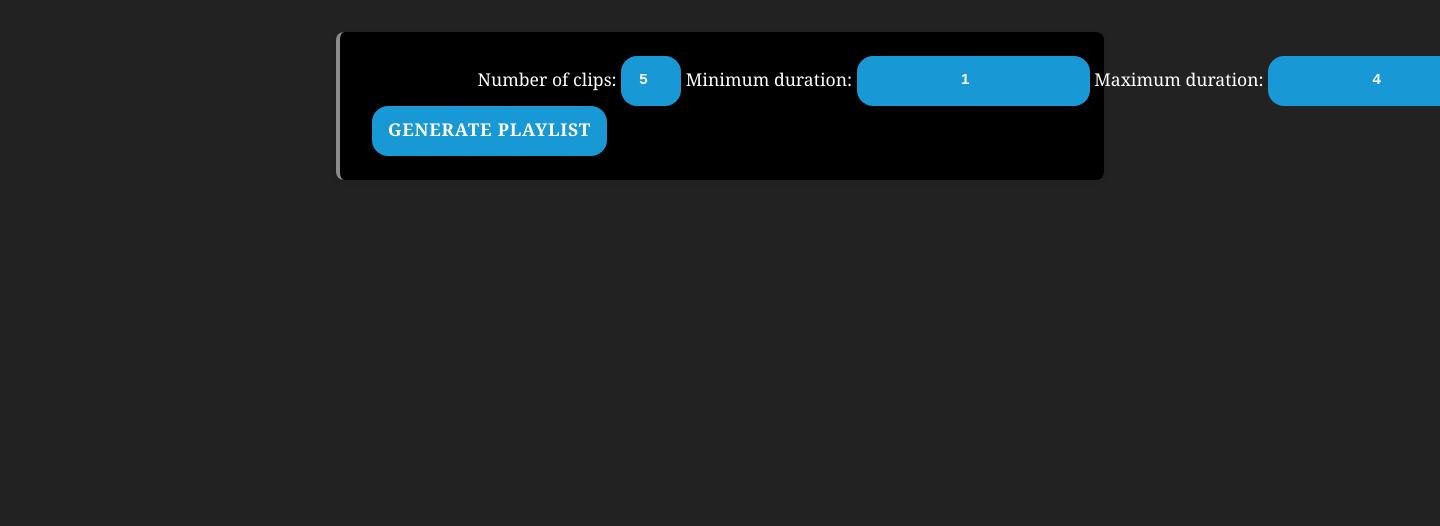
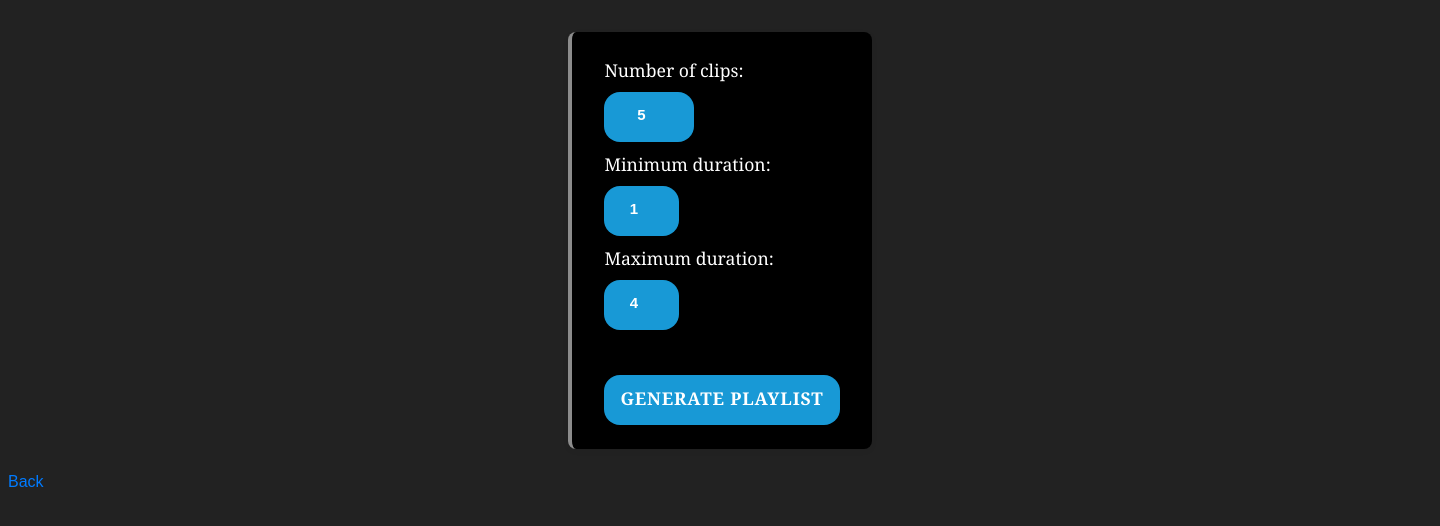
Before and after one commit to marq4/RandomVideoClipGeneratorCloudService, a PHP site: page /generate_playlist.html in a window 1440 px wide; the page is wider, and only the part inside the window is pictured. Shown: the top 526 px of that part. Run offline with PHP 8.4, Linux system fonts and the light colour scheme.

Commit message:
Serverless complete.

```diff
--- a/generate_playlist.html
+++ b/generate_playlist.html
@@ -10,9 +10,9 @@
     <label for="num_clips" id="numclips">Number of clips:</label>
     <input type="number" name="num_clips" id="clipsin" value="5" />
     <label for="min_duration">Minimum duration:</label>
-    <input type="number" name="min_duration" value="1" />
+    <input type="number" name="min_duration" value="1" id="mindur" />
     <label for="max_duration">Maximum duration:</label>
-    <input type="number" name="max_duration" value="4" />
+    <input type="number" name="max_duration" value="4" id="maxdur" />
     <br />
     <button id="generatebutton" @click="generatePlaylist" class="actual-button">
       Generate Playlist
@@ -50,6 +50,16 @@
                 if (!response.ok) {
                       throw new Error(`Request failed: ${response.status}`);
                 }
+
+                const data = await response.json();
+                // Trigger download:
+                const link = document.createElement("a");
+                link.href = data.download_url;
+                link.download = "clips.xspf";
+                document.body.appendChild(link);
+                link.click();
+                document.body.removeChild(link);
+
           } catch (err) {
                 console.error("Error generating playlist:", err);
                 alert("Failed to generate playlist.");
@@ -57,5 +67,7 @@
     });
   </script>
 
+  <a href="javascript:history.go(-1)">Back</a>
+
 </body>
 </html>
--- a/index.html
+++ b/index.html
@@ -25,7 +25,7 @@
 	  <li>Contact me if you don't see this: <code>Script complete.</code></li>
 	</ol>
       <li>Upload <code>list_videos.txt</code> bellow (Browse + Upload).</li>
-      <li>After uploading your list of videos, click the <code>Generate &amp; Download Playlist</code> button.</li>
+      <li>After uploading your list of videos, click the <code>Generate Playlist</code> button in the next page.</li>
       <li>When you double-click the downloaded playlist, your video clips will appear on VLC media player. Press <code>f</code> key to toggle full-screen.</li>
     </ol>
   </div>
@@ -36,7 +36,7 @@
       <input type="file" @change="onFileChange" accept="text/plain" />
     </div>
     <div v-else>
-      <button v-if="!uploadURL" @click="uploadFile" class="actual-button">
+      <button v-if="!uploadURL" @click="uploadFile" class="actual-button" id="upload">
         Upload
       </button>
     </div>
--- a/styles.css
+++ b/styles.css
@@ -233,10 +233,6 @@ h1 {
 
 @keyframes shimmer { to { background-position: 100% } }
 
-#numclips {
-	padding-left: 6em;
-}
-
 #clipsin {
 	width: 4em;
 }
@@ -349,3 +345,39 @@ button {
   font-family:inherit;font-size:100%;line-height:1.15;margin:0;
   overflow:visible;
 }
+
+#upload:hover {
+  background-color: #357ab8;
+  box-shadow: 0 4px 8px rgba(0, 0, 0, 0.15);
+}
+
+#upload:active {
+  background-color: #2d5d8c;
+  transform: scale(0.98);
+}
+
+#generatebutton:hover {
+  background-color: #357ab8;
+  box-shadow: 0 4px 8px rgba(0, 0, 0, 0.15);
+}
+
+#generatebutton:active {
+  background-color: #2d5d8c;
+  transform: scale(0.98);
+}
+
+#clipsin {
+  width: 6em;
+}
+
+#mindur, #maxdur {
+  width: 5em;
+}
+
+#app {
+  display: flex;
+  flex-direction: column;
+  gap: 0.5rem;  /* space between labels/inputs */
+  width: fit-content; /* shrink-wrap */
+  height: auto; /* ensure it grows */
+}
```
